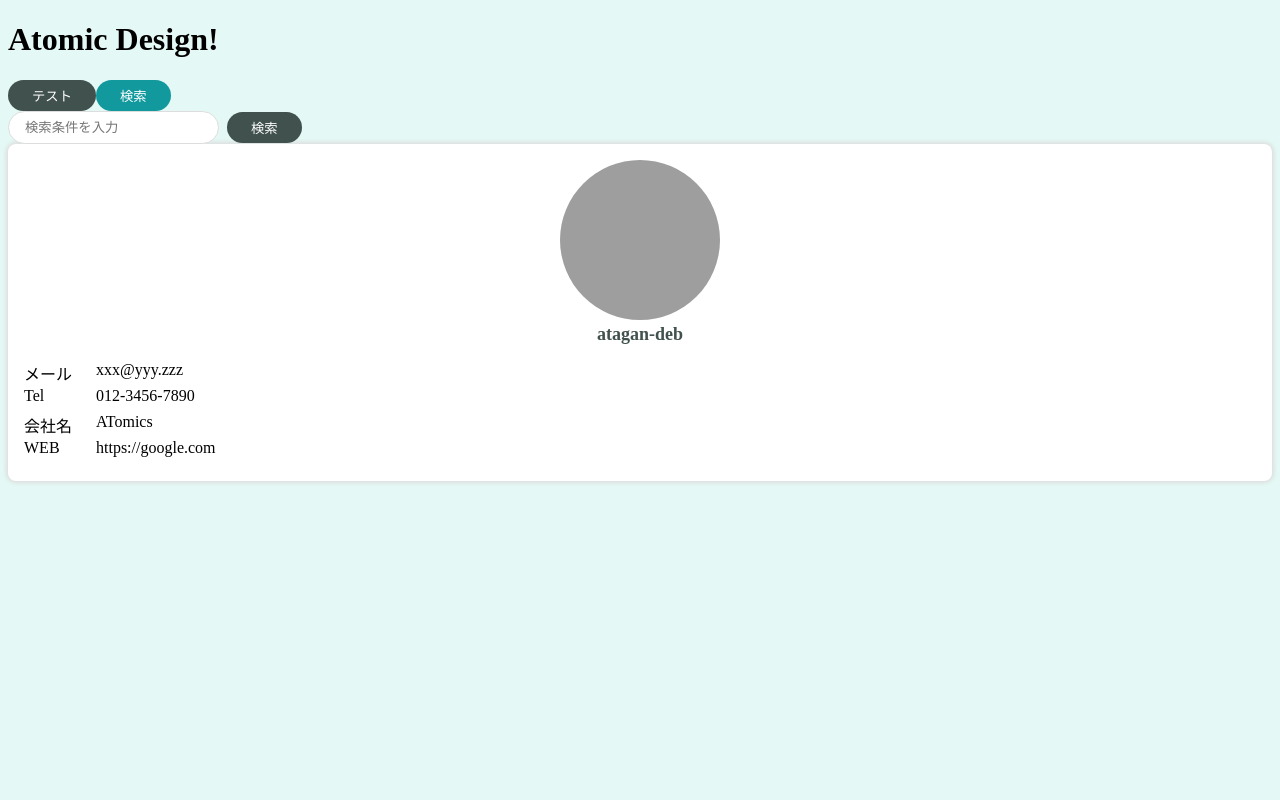
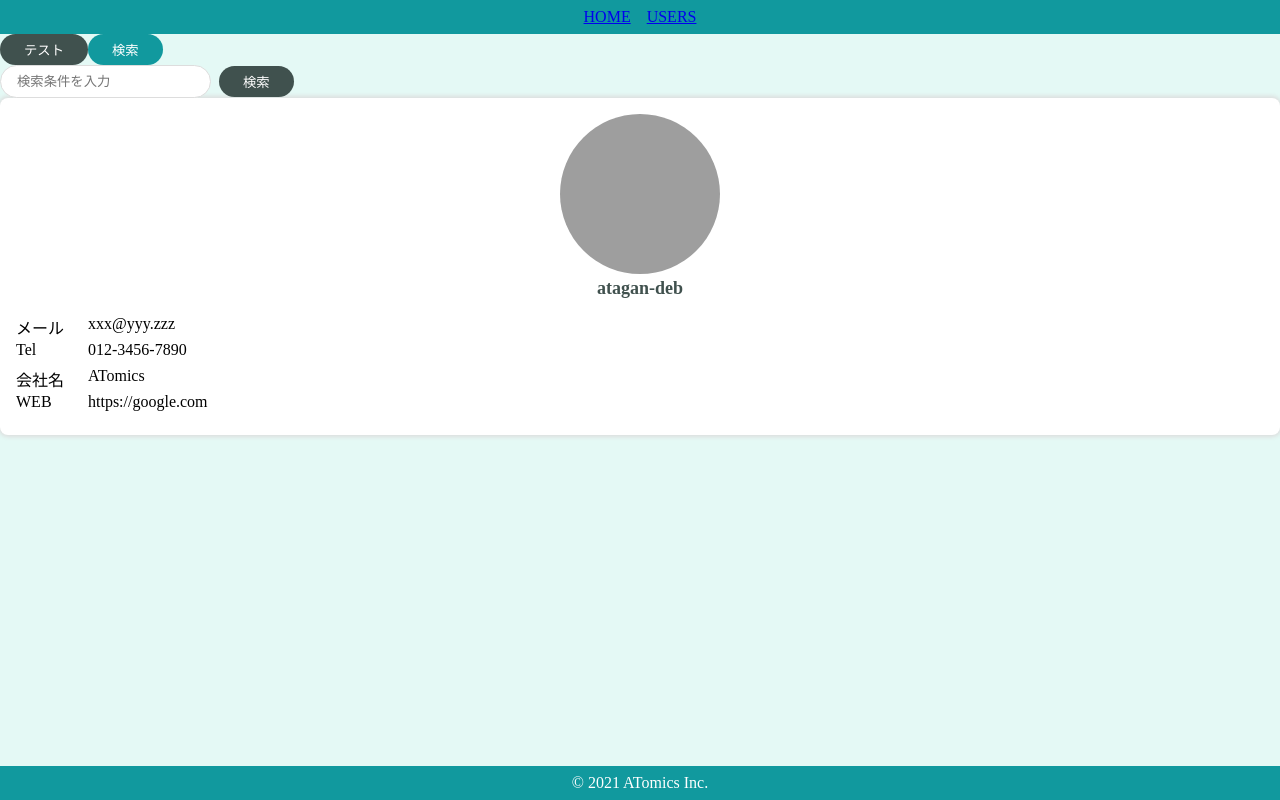
Before and after one commit to atagan-deb/Lesson-Atomic-Design, a React (Create React App) app: page / in a window 1280 px wide. Built offline with nearby package versions, Linux system fonts and the light colour scheme; grey boxes are pictures that could not be loaded.

Commit message:
templatesを作成 ヘッダー、フッターがあるテンプレートを作成

```diff
--- a/src/App.js
+++ b/src/App.js
@@ -1,7 +1,9 @@
-import { PrimaryButton } from "./components/atoms/buttons/PrimaryButton";
-import { SecondaryButton } from "./components/atoms/buttons/SecondaryButton";
+import { BrowserRouter } from "react-router-dom";
+import { PrimaryButton } from "./components/atoms/button/PrimaryButton";
+import { SecondaryButton } from "./components/atoms/button/SecondaryButton";
 import { SearchInput } from "./components/molecules/SearchInput";
 import { UserCard } from "./components/organisms/user/UserCard";
+import { DefaultLayout } from "./components/templates/DefaultLayout";
 import "./styles.css";
 
 const user = {
@@ -17,12 +19,14 @@ const user = {
 
 export default function App() {
   return (
-    <div className="App">
-      <h1>Atomic Design!</h1>
-      <PrimaryButton>テスト</PrimaryButton>
-      <SecondaryButton>検索</SecondaryButton>
-      <SearchInput />
-      <UserCard user={user} />
-    </div>
+    <BrowserRouter>
+      <DefaultLayout>
+        <PrimaryButton>テスト</PrimaryButton>
+        <SecondaryButton>検索</SecondaryButton>
+        <br />
+        <SearchInput />
+        <UserCard user={user} />
+      </DefaultLayout>
+    </BrowserRouter>
   );
 }
--- /dev/null
+++ b/src/components/atoms/layout/Footer.jsx
@@ -0,0 +1,15 @@
+import styled from "styled-components";
+
+export const Footer = () => {
+  return <SFooter>&copy; 2021 ATomics Inc.</SFooter>;
+};
+
+const SFooter = styled.footer`
+  background-color: #11999e;
+  color: #fff;
+  text-align: center;
+  padding: 8px 0;
+  position: fixed;
+  bottom: 0;
+  width: 100%;
+`;
--- /dev/null
+++ b/src/components/atoms/layout/Header.jsx
@@ -0,0 +1,22 @@
+import { Link } from "react-router-dom";
+import styled from "styled-components";
+
+export const Header = () => {
+  return (
+    <SHeader>
+      <SLink to="/">HOME</SLink>
+      <SLink to="/users">USERS</SLink>
+    </SHeader>
+  );
+};
+
+const SHeader = styled.header`
+  background-color: #11999e;
+  color: #fff;
+  text-align: center;
+  padding: 8px 0;
+`;
+
+const SLink = styled(Link)`
+  margin: 0 8px;
+`;
--- a/src/components/molecules/SearchInput.jsx
+++ b/src/components/molecules/SearchInput.jsx
@@ -1,7 +1,7 @@
 import styled from "styled-components";
 
-import { PrimaryButton } from "../atoms/buttons/PrimaryButton";
-import { Input } from "../atoms/inputs/Input";
+import { PrimaryButton } from "../atoms/button/PrimaryButton";
+import { Input } from "../atoms/input/Input";
 
 export const SearchInput = () => {
   return (
--- /dev/null
+++ b/src/components/templates/DefaultLayout.jsx
@@ -0,0 +1,13 @@
+import { Footer } from "../atoms/layout/Footer";
+import { Header } from "../atoms/layout/Header";
+
+export const DefaultLayout = (props) => {
+  const { children } = props;
+  return (
+    <>
+      <Header />
+      {children}
+      <Footer />
+    </>
+  );
+};
--- a/src/styles.css
+++ b/src/styles.css
@@ -1,3 +1,5 @@
 body {
   background-color: #e4f9f5;
+  margin: 0;
+  min-height: 100vh;
 }
```
Also changed, not shown: src/components/templates/HeaderOnly.jsx (added, +11 -0 lines), src/components/atoms/button/BaseButton.jsx (renamed from src/components/atoms/buttons/BaseButton.jsx), src/components/atoms/button/PrimaryButton.jsx (renamed from src/components/atoms/buttons/PrimaryButton.jsx), src/components/atoms/button/SecondaryButton.jsx (renamed from src/components/atoms/buttons/SecondaryButton.jsx), src/components/atoms/input/Input.jsx (renamed from src/components/atoms/inputs/Input.jsx).
